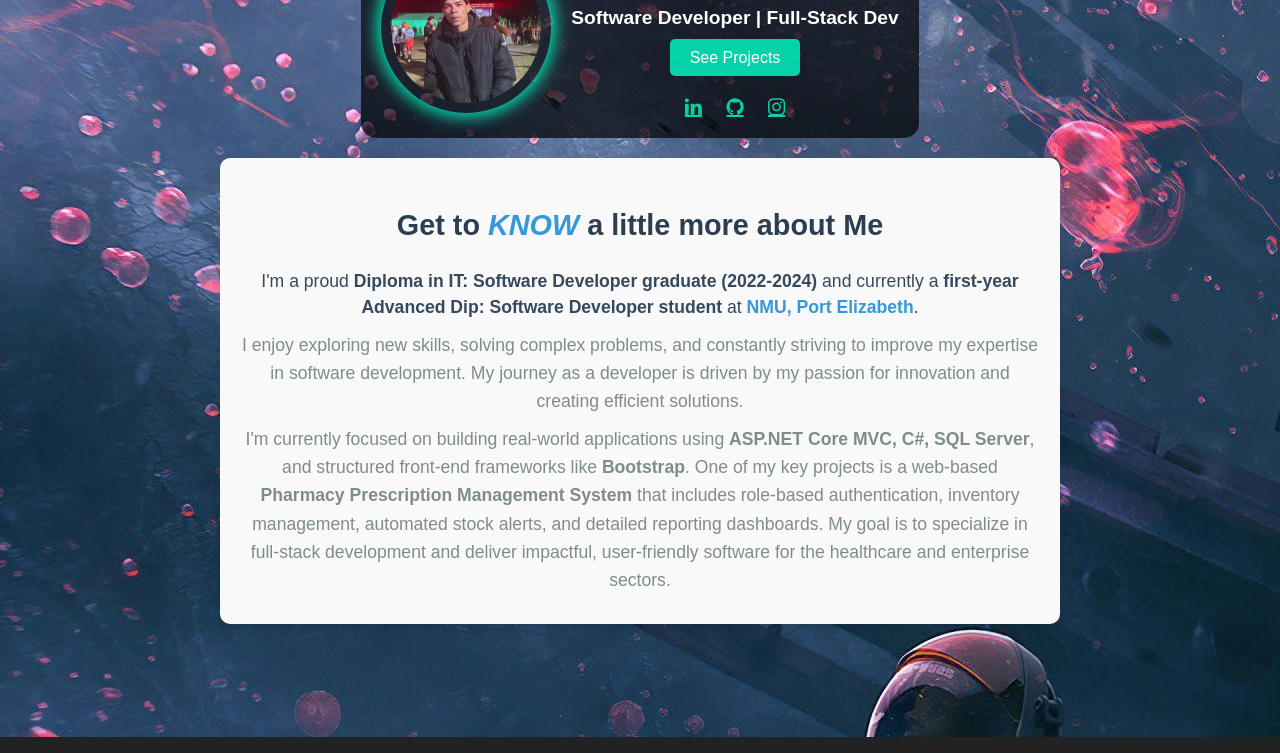
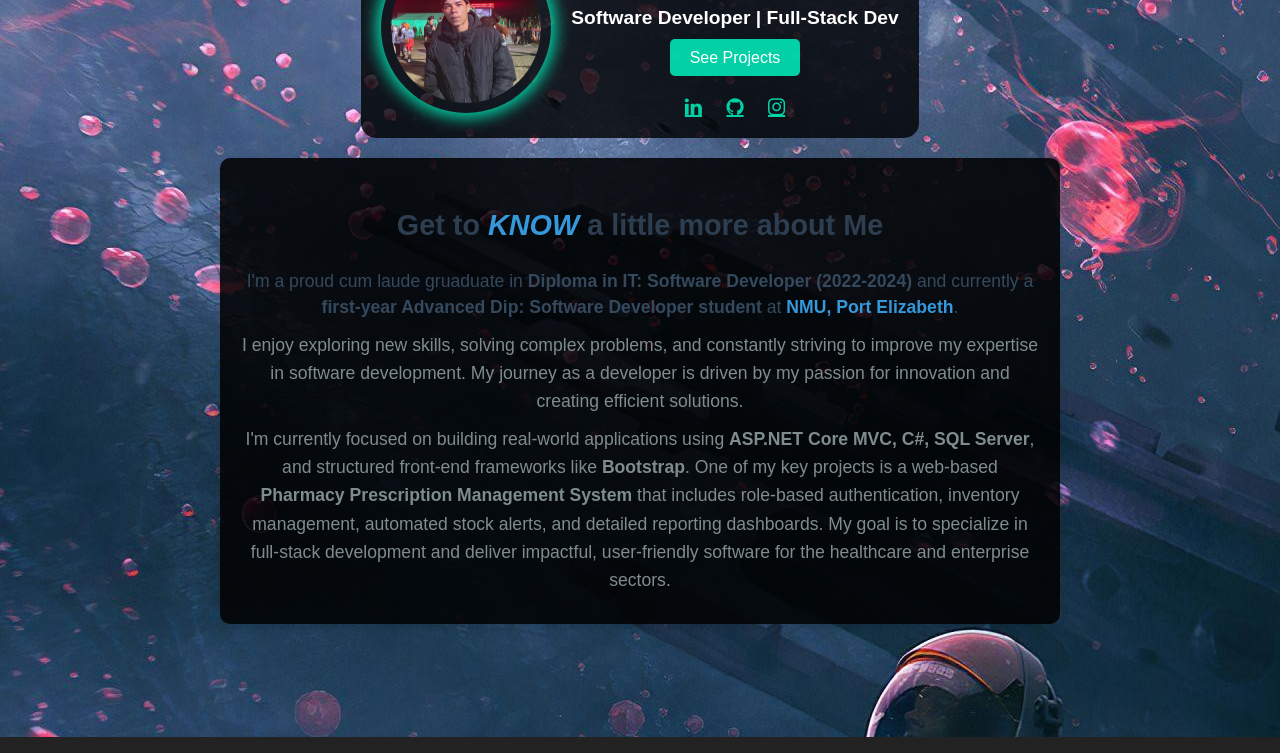
Before and after one commit to spida-039/portfolio.github.io, a website: page index.html in a window 1280 px wide. Shown: the part 238-991 px from the top of the page. Drawn offline with nearby package versions, Linux system fonts and the light colour scheme; files whose address does not match are found by name.

Commit message:
UpdateV2-2025

```diff
--- a/css/style.css
+++ b/css/style.css
@@ -62,7 +62,7 @@ header {
 .profile-container {
   display: flex;
   align-items: center;
-  background: rgba(0, 0, 0, 0.7);
+  background: rgba(0, 0, 0, 0.8);
   padding: 20px;
   border-radius: 15px;
   gap: 20px;
--- a/index.html
+++ b/index.html
@@ -15,7 +15,7 @@
     <style>
         /* Styling for About Me section */
 .about-me {
-    background-color: #f9f9f9;
+    background-color: rgb(0, 0, 0, 0.85);
     padding: 20px;
     margin: 20px auto;
     max-width: 800px;
@@ -65,7 +65,7 @@
 
 /* Add a smooth shadow effect when hovering on About Me section */
 .about-me:hover {
-    box-shadow: 0 8px 12px rgba(0, 0, 0, 0.15);
+    box-shadow: 0 8px 12px rgba(8, 235, 216, 0.4);
     transition: box-shadow 0.3s ease;
 }
 
@@ -113,7 +113,7 @@ body{
         </div>
         <div class="about-me">
             <h2 class="section-title">Get to <em>KNOW</em> a little more about Me</h2>
-            <p class="intro-text">I'm a proud <strong>Diploma in IT: Software Developer graduate (2022-2024)</strong> and currently a <strong>first-year Advanced Dip: Software Developer student</strong> at <a href="https://www.google.co.za/maps/search/Nelson+Mandela+University/@-33.9902464,25.6606208,12z?entry=ttu" target="_blank" class="university-link">NMU, Port Elizabeth</a>.</p>
+            <p class="intro-text">I'm a proud cum laude gruaduate in <strong>Diploma in IT: Software Developer (2022-2024)</strong> and currently a <strong>first-year Advanced Dip: Software Developer student</strong> at <a href="https://www.google.co.za/maps/search/Nelson+Mandela+University/@-33.9902464,25.6606208,12z?entry=ttu" target="_blank" class="university-link">NMU, Port Elizabeth</a>.</p>
             <p class="bio-text">I enjoy exploring new skills, solving complex problems, and constantly striving to improve my expertise in software development. My journey as a developer is driven by my passion for innovation and creating efficient solutions.</p>
             <p class="bio-text">I'm currently focused on building real-world applications using <strong>ASP.NET Core MVC, C#, SQL Server</strong>, and structured front-end frameworks like <strong>Bootstrap</strong>. One of my key projects is a web-based <strong>Pharmacy Prescription Management System</strong> that includes role-based authentication, inventory management, automated stock alerts, and detailed reporting dashboards. My goal is to specialize in full-stack development and deliver impactful, user-friendly software for the healthcare and enterprise sectors.</p>
         </div>
```
Also changed, not shown: html/details.html (+11 -2 lines).
